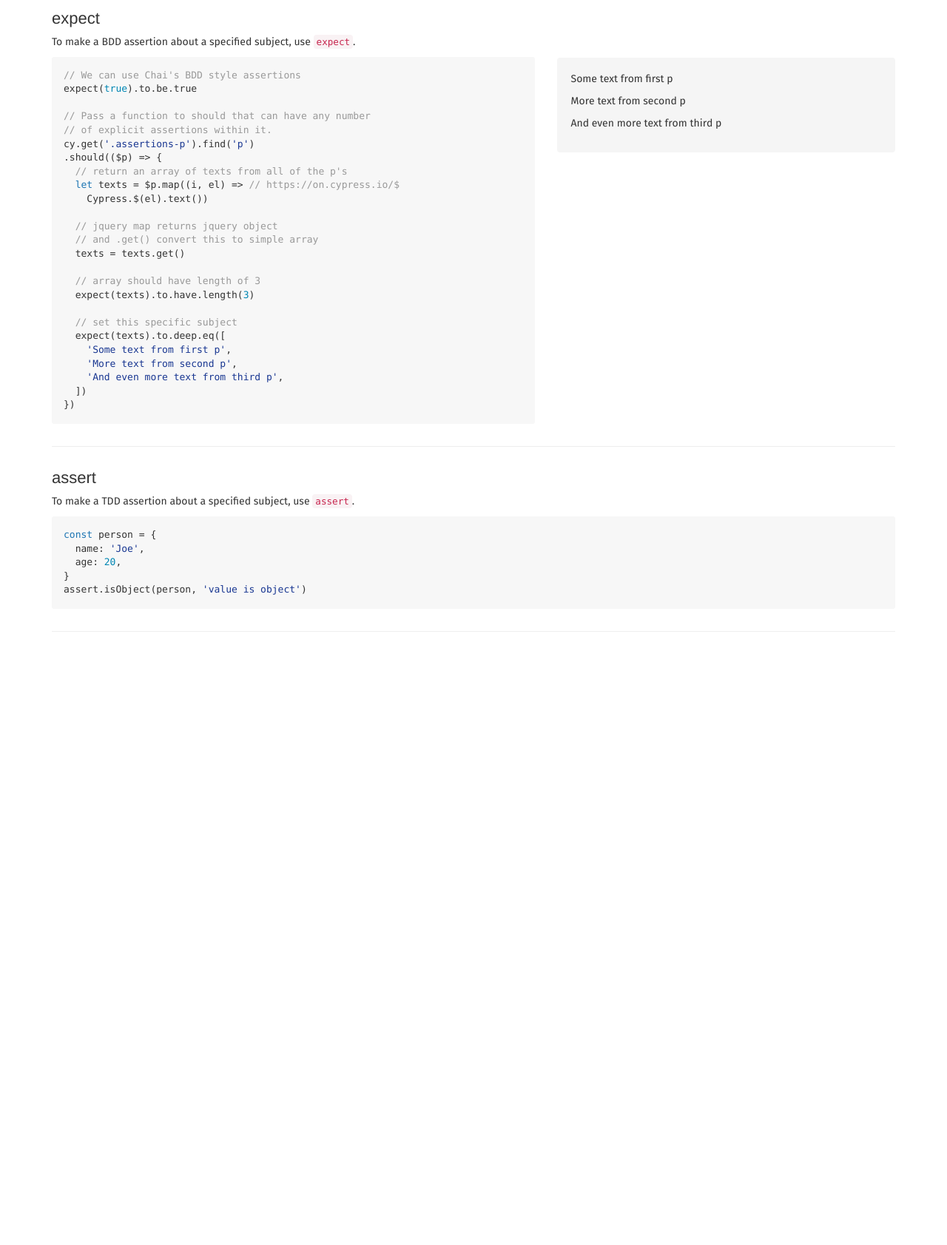
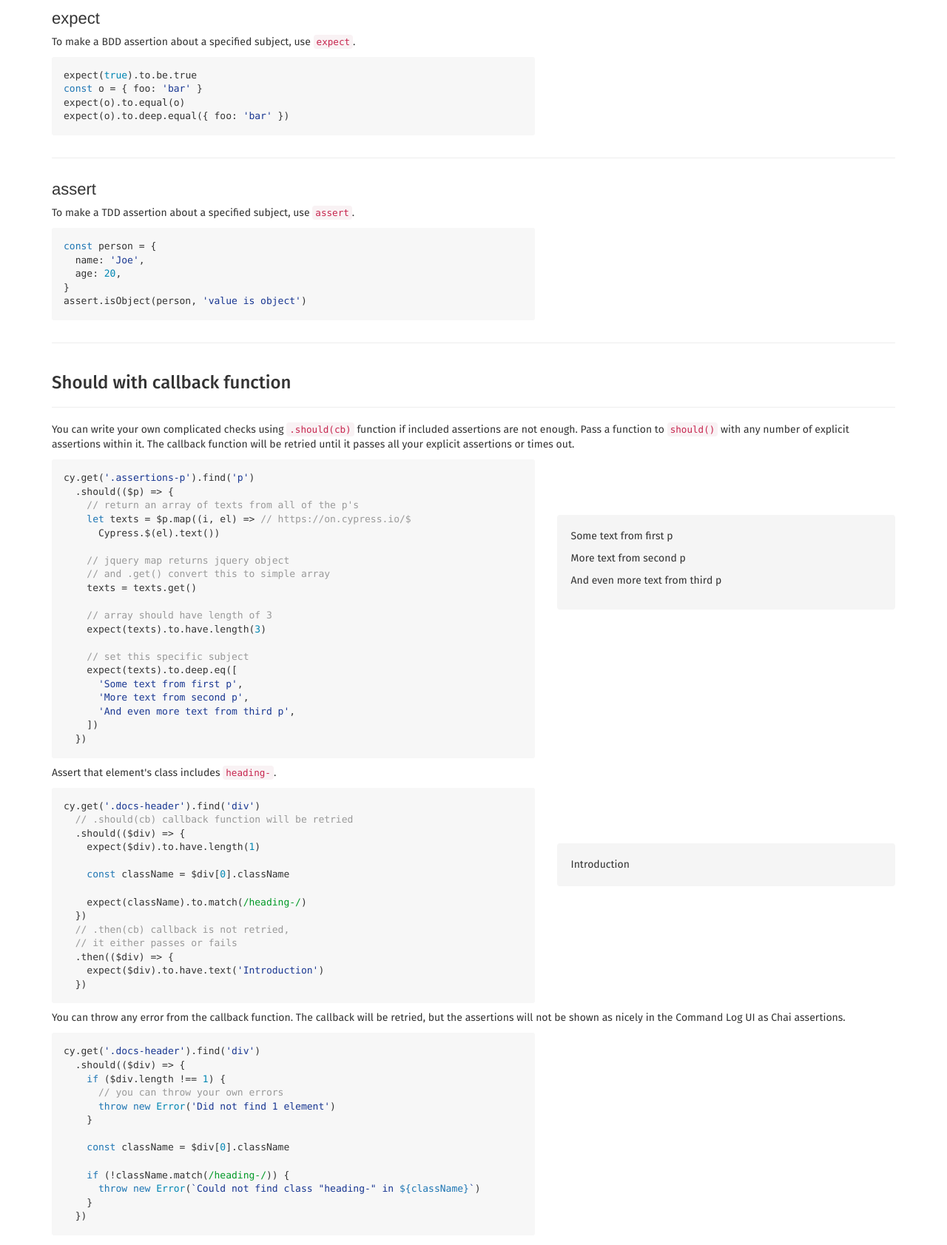
Before and after one commit to cypress-io/cypress-example-kitchensink, a website: page app/commands/assertions.html in a window 1280 px wide. Shown: the part 980-2663 px from the top of the page at 74% size. Before the commit the page ends 1854 px from the top, so only its background shows below. Drawn offline with Linux system fonts and the light colour scheme.

Commit message:
add example with scoped classes (#165)
more assertion examples

```diff
--- a/app/commands/assertions.html
+++ b/app/commands/assertions.html
@@ -136,15 +136,45 @@
           <hr>
         </div>
 
-        <div class="col-xs-7">
+        <div class="col-xs-12">
           <h4>expect</h4>
           <p>To make a BDD assertion about a specified subject, use <a href="https://on.cypress.io/assertions"><code>expect</code></a>.</p>
-          <pre><code class="javascript">// We can use Chai's BDD style assertions
-expect(true).to.be.true
+        </div>
 
-// Pass a function to should that can have any number
-// of explicit assertions within it.
-cy.get('.assertions-p').find('p')
+        <div class="col-xs-7">
+          <pre><code class="javascript">expect(true).to.be.true
+const o = { foo: 'bar' }
+expect(o).to.equal(o)
+expect(o).to.deep.equal({ foo: 'bar' })</code></pre>
+        </div>
+
+        <div class="col-xs-12"><hr></div>
+
+        <div class="col-xs-7">
+          <h4>assert</h4>
+          <p>To make a TDD assertion about a specified subject, use <a href="https://on.cypress.io/assertions"><code>assert</code></a>.</p>
+          <pre><code class="javascript">const person = {
+  name: 'Joe',
+  age: 20,
+}
+assert.isObject(person, 'value is object')</code></pre>
+        </div>
+
+        <div class="col-xs-12"><hr></div>
+
+        <div class="col-xs-12">
+          <h3>Should with callback function</h3>
+          <hr>
+        </div>
+
+        <div class="col-xs-12">
+          <p>You can write your own complicated checks using <code>.should(cb)</code> function if included assertions are not enough.
+            Pass a function to <code>should()</code> with any number of explicit assertions within it.
+            The callback function will be retried until it passes all your explicit assertions or times out.</p>
+        </div>
+
+        <div class="col-xs-7">
+          <pre><code class="javascript">cy.get('.assertions-p').find('p')
   .should(($p) => {
     // return an array of texts from all of the p's
     let texts = $p.map((i, el) => // https://on.cypress.io/$
@@ -175,16 +205,53 @@ cy.get('.assertions-p').find('p')
           </div>
         </div>
 
-        <div class="col-xs-12"><hr></div>
+        <div class="col-xs-12">
+          <p>Assert that element's class includes <code>heading-</code>.</p>
+        </div>
+
+        <div class="col-xs-7">
+          <pre><code class="javascript">cy.get('.docs-header').find('div')
+  // .should(cb) callback function will be retried
+  .should(($div) => {
+    expect($div).to.have.length(1)
+
+    const className = $div[0].className
+
+    expect(className).to.match(/heading-/)
+  })
+  // .then(cb) callback is not retried,
+  // it either passes or fails
+  .then(($div) => {
+    expect($div).to.have.text('Introduction')
+  })</code></pre>
+        </div>
+
+        <div class="col-xs-5">
+          <div class="well">
+            <div class="docs-header">
+              <div class="main-abc123 heading-xyz987">Introduction</div>
+            </div>
+          </div>
+        </div>
 
         <div class="col-xs-12">
-          <h4>assert</h4>
-          <p>To make a TDD assertion about a specified subject, use <a href="https://on.cypress.io/assertions"><code>assert</code></a>.</p>
-          <pre><code class="javascript">const person = {
-  name: 'Joe',
-  age: 20,
+          <p>You can throw any error from the callback function. The callback will be retried, but the assertions will not be shown as nicely in the Command Log UI as Chai assertions.</p>
+        </div>
+
+        <div class="col-xs-7">
+          <pre><code class="javascript">cy.get('.docs-header').find('div')
+  .should(($div) => {
+    if ($div.length !== 1) {
+      // you can throw your own errors
+      throw new Error('Did not find 1 element')
     }
-assert.isObject(person, 'value is object')</code></pre>
+
+    const className = $div[0].className
+
+    if (!className.match(/heading-/)) {
+      throw new Error(`Could not find class "heading-" in ${className}`)
+    }
+  })</code></pre>
         </div>
 
         <div class="col-xs-12"><hr></div>
```
Also changed, not shown: cypress/integration/examples/assertions.spec.js (+40 -0 lines). Lines whose indentation alone changed are shown as unchanged.
